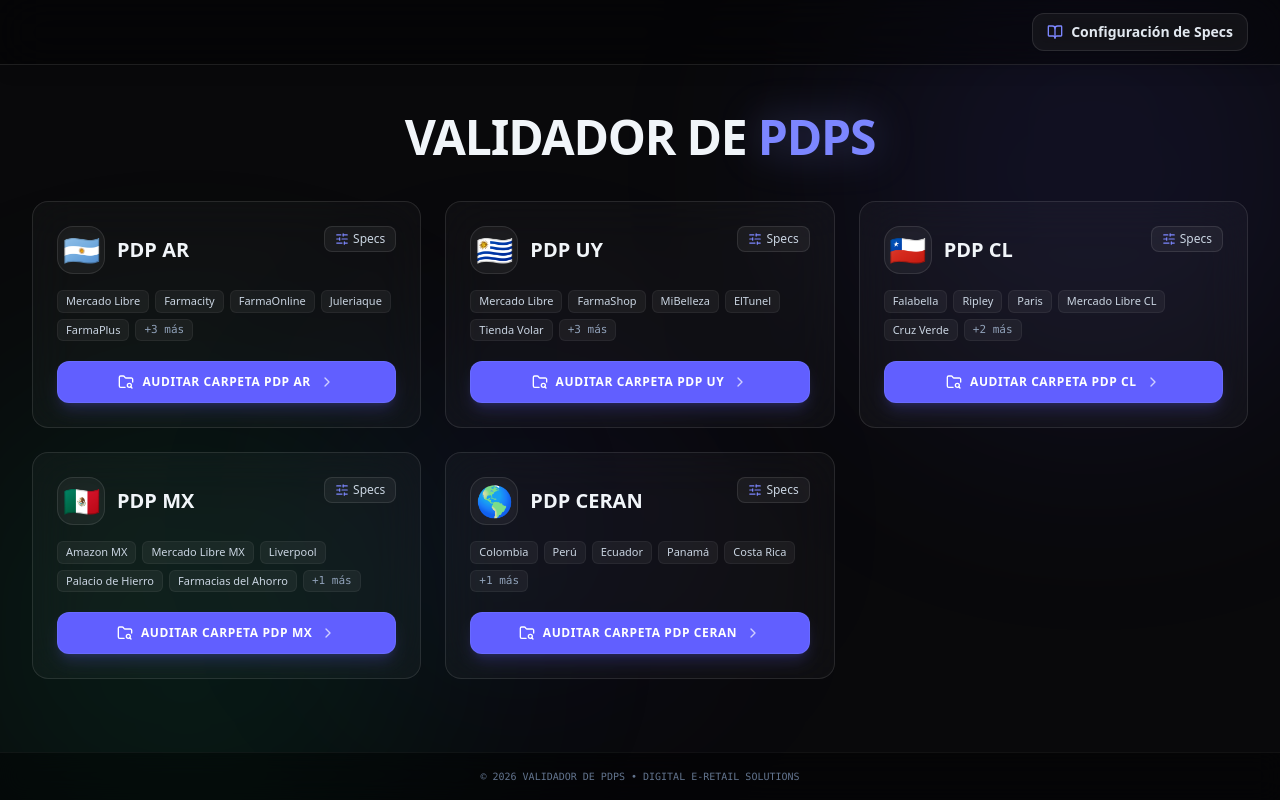
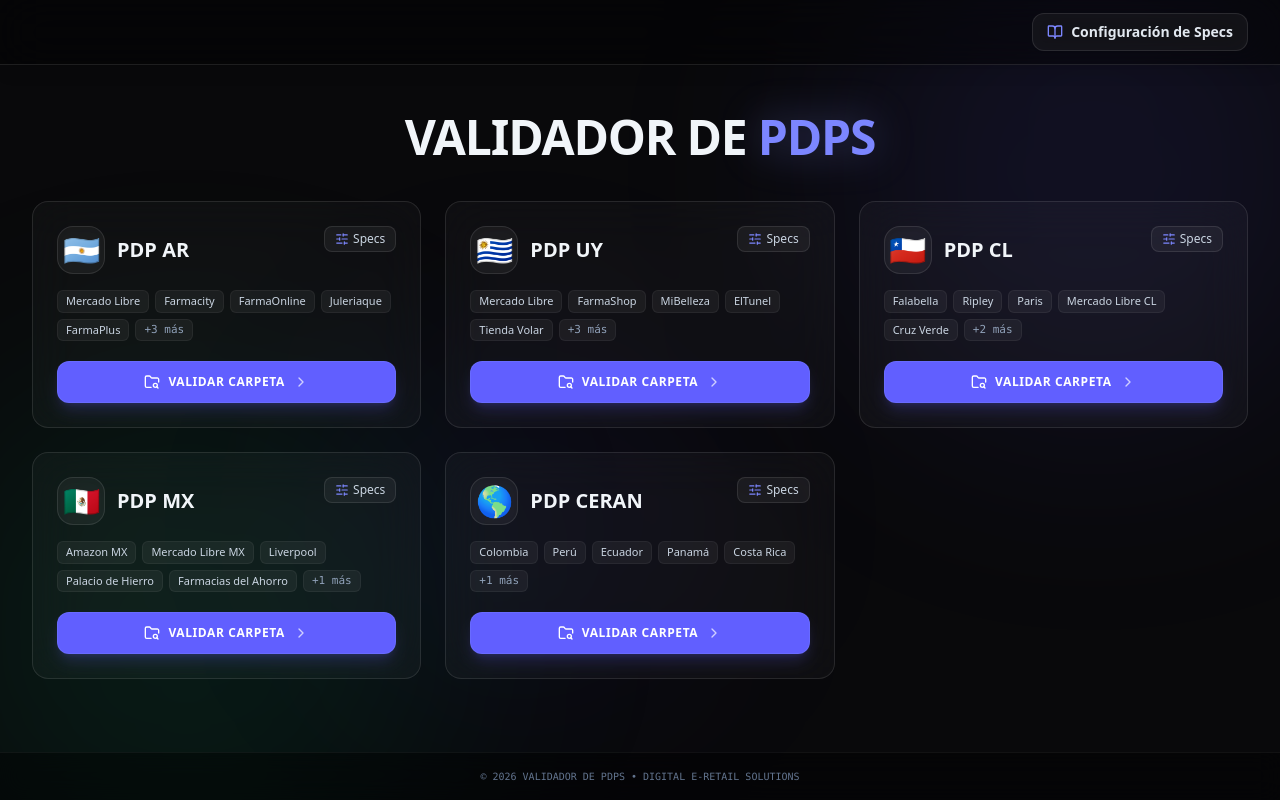
Before and after one commit to lucasdg83/Validaror-PDPs, a React (Vite) app: page / in a window 1280 px wide. Built offline with nearby package versions, Linux system fonts and the light colour scheme.

Commit message:
feat: rename audit action to validate folder
Update button label in CountryModuleCard to improve clarity and consistency with the application's purpose.

```diff
--- a/src/components/CountryModuleCard.tsx
+++ b/src/components/CountryModuleCard.tsx
@@ -81,7 +81,7 @@
         className="w-full relative flex items-center justify-center gap-2 px-4 py-3 rounded-xl font-bold text-xs tracking-wider uppercase transition-all shadow-lg shadow-indigo-500/20 hover:shadow-indigo-500/35 bg-indigo-500 hover:bg-indigo-600 text-white border border-indigo-400/30 active:scale-[0.98]"
       >
         <FolderSearch className="w-4 h-4 text-white" />
-        <span>Auditar Carpeta PDP {country.code}</span>
+        <span>Validar Carpeta</span>
         <ChevronRight className="w-4 h-4 opacity-70 group-hover:translate-x-1 transition-transform" />
       </button>
     </div>
```
